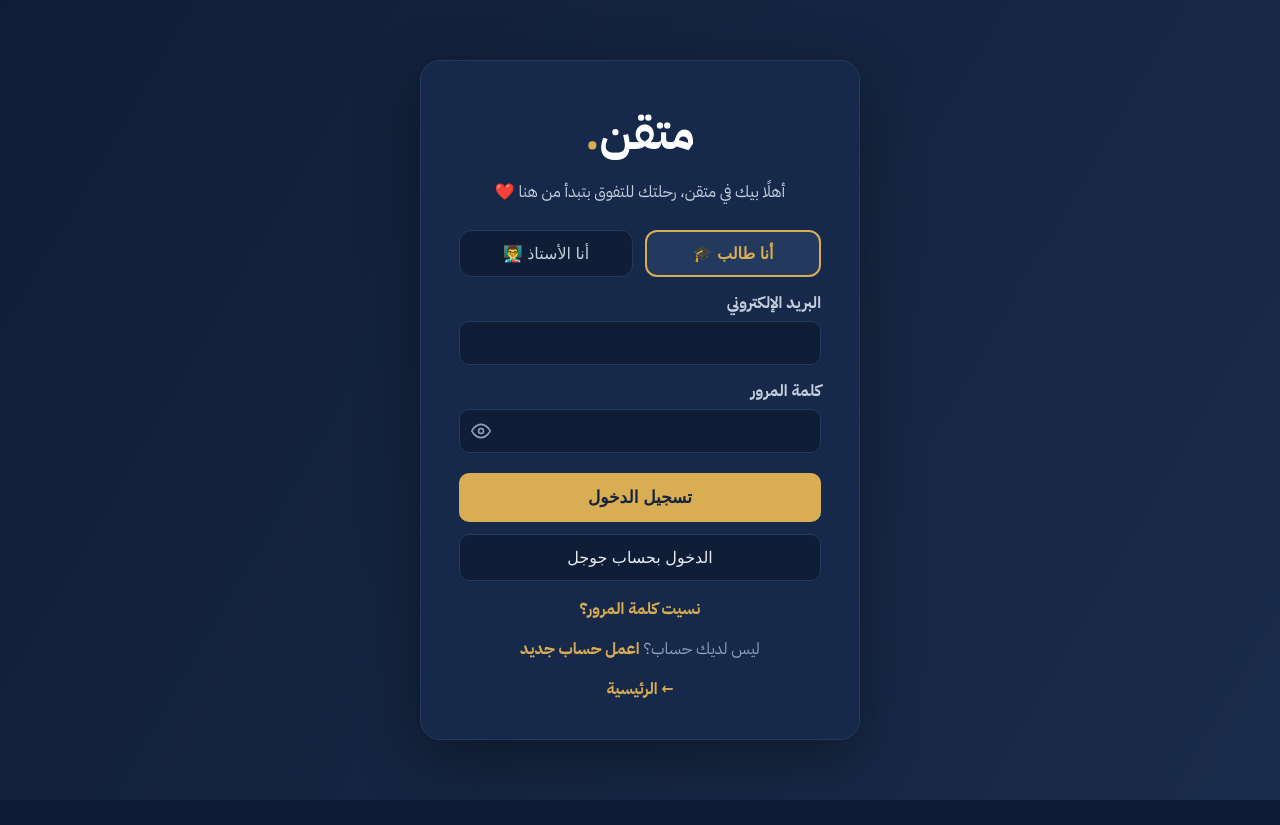
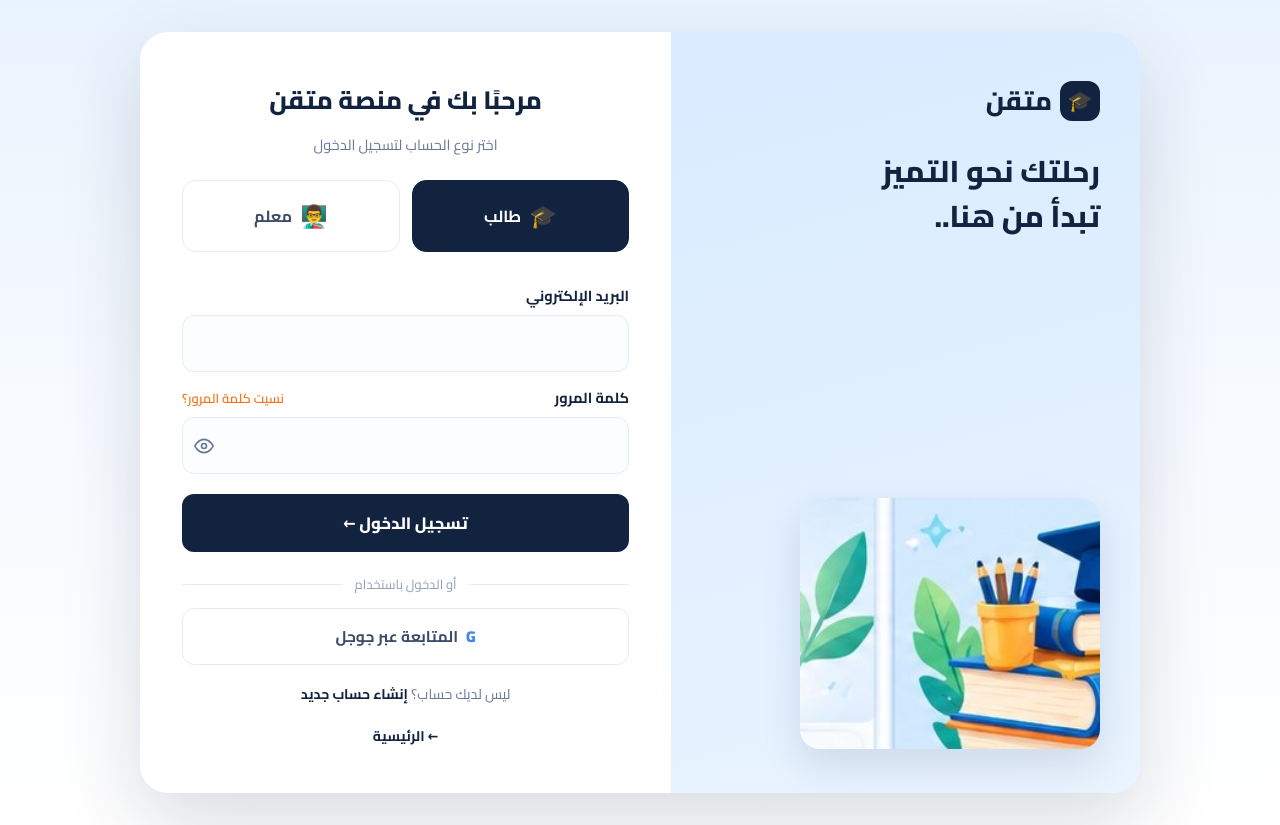
Before and after one commit to abdarhmanshryf-afk/mohamed-salah-algebaly, a Next.js app in the folder apps/web/: page /login in a window 1280 px wide. Before the commit the page ends 800 px from the top, so only its background shows below. Built offline with nearby package versions, Linux system fonts and the light colour scheme; no server answers.

Commit message:
redesign: /login new light two-panel design (nql), logic unchanged

```diff
--- a/apps/web/app/globals.css
+++ b/apps/web/app/globals.css
@@ -242,3 +242,40 @@ input:focus,select:focus,textarea:focus{outline:2px solid var(--gold);outline-of
 @media(max-width:900px){
   body:has(.nq) .notif-bell{top:200px !important}
 }
+
+/* ===== صفحة الدخول الجديدة (nql) ===== */
+.nql{min-height:100vh;display:flex;align-items:center;justify-content:center;padding:32px 5%}
+.nql-shell{display:flex;width:100%;max-width:1000px;min-height:580px;background:#fff;border-radius:28px;overflow:hidden;box-shadow:0 30px 80px rgba(18,35,63,.16)}
+.nql-brand{flex:1;background:linear-gradient(165deg,#d8ebff 0%,#eaf4ff 100%);padding:44px 40px;display:flex;flex-direction:column;gap:18px}
+.nql-brand h2{color:var(--nq-navy);font-size:30px;font-weight:800;line-height:1.5;margin:6px 0 0}
+.nql-art{width:100%;max-width:300px;border-radius:20px;margin-top:auto;box-shadow:0 16px 40px rgba(18,35,63,.12)}
+.nql-panel{flex:1.15;padding:44px 42px;display:flex;flex-direction:column}
+.nql-panel h1{color:var(--nq-navy);font-size:25px;font-weight:800;margin:0;text-align:center}
+.nql-sub{color:#68779a;font-size:14.5px;text-align:center;margin:8px 0 22px}
+.nql-type{display:flex;gap:12px;margin-bottom:18px}
+.nql-type button{flex:1;padding:14px 10px;border-radius:14px;border:1.5px solid var(--border);background:#fff;cursor:pointer;font-family:inherit;font-size:16px;font-weight:700;color:#3c4c68;display:flex;align-items:center;justify-content:center;gap:8px;transition:all .15s ease}
+.nql-type button span{font-size:22px}
+.nql-type button.active{background:var(--nq-navy);color:#fff;border-color:var(--nq-navy)}
+.nql-panel label{display:block;margin:12px 0 6px;color:var(--nq-navy);font-weight:700;font-size:14.5px}
+.nql-panel input{width:100%;padding:13px 14px;border:1.5px solid var(--border);border-radius:12px;font-size:15px;background:#fbfdff;color:#16294a;font-family:inherit}
+.nql-panel input:focus{outline:2px solid var(--nq-mint);outline-offset:0;border-color:var(--nq-mint)}
+.nql-pass-head{display:flex;justify-content:space-between;align-items:baseline}
+.nql-pass-head a{color:var(--nq-orange);font-size:13px;font-weight:600}
+.nql-submit{width:100%;margin-top:20px;padding:14px;border:0;border-radius:12px;background:var(--nq-navy);color:#fff;font-size:16.5px;font-weight:800;cursor:pointer;font-family:inherit;transition:background .15s ease}
+.nql-submit:hover{background:var(--nq-navy-2)}
+.nql-submit:disabled{opacity:.6;cursor:default}
+.nql-divider{display:flex;align-items:center;gap:12px;color:#8fa0b8;font-size:13px;margin:20px 0 12px}
+.nql-divider::before,.nql-divider::after{content:"";flex:1;border-top:1px solid var(--border)}
+.nql-google{width:100%;padding:13px;border:1.5px solid var(--border);border-radius:12px;background:#fff;font-size:15.5px;font-weight:700;color:#3c4c68;cursor:pointer;font-family:inherit;display:flex;align-items:center;justify-content:center;gap:8px;transition:border-color .15s ease}
+.nql-google:hover{border-color:var(--nq-blue-2);background:#fbfdff}
+.nql-msg{margin:14px 0 0;color:#b45309;background:#fdf1dc;border-radius:10px;padding:10px 14px;font-size:14px;text-align:center}
+.nql-links{margin-top:16px;text-align:center;color:#68779a;font-size:14px}
+.nql-links a{color:var(--nq-navy);font-weight:700}
+@media(max-width:820px){
+  .nql{padding:18px 4%}
+  .nql-shell{flex-direction:column;min-height:0}
+  .nql-brand{padding:26px 24px;align-items:center;text-align:center;gap:10px}
+  .nql-brand h2{font-size:21px;margin:0}
+  .nql-art{display:none}
+  .nql-panel{padding:26px 22px 30px}
+}
--- a/apps/web/app/login/page.tsx
+++ b/apps/web/app/login/page.tsx
@@ -134,25 +134,23 @@ export default function Login() {
     }
   }
 
-  const optionStyle = (active: boolean): React.CSSProperties => ({
-    flex: 1,
-    padding: "12px",
-    borderRadius: "12px",
-    border: active ? "2px solid var(--gold)" : "1px solid var(--border)",
-    background: active ? "var(--border)" : "var(--bg-2)",
-    color: active ? "var(--gold)" : "var(--text-soft)",
-    fontWeight: active ? 700 : 400,
-    cursor: "pointer",
-    fontSize: "16px",
-  });
-
   // أثناء فحص الجلسة: شاشة دخول نظيفة من غير فورم.
   if (checking) {
     return (
-      <main className="auth-wrap">
-        <div className="auth-card">
-          <h1 className="auth-brand">متقن<span>.</span></h1>
-          <p className="auth-welcome">جاري الدخول للمنصة...</p>
+      <main className="nq nql">
+        <div className="nql-shell">
+          <aside className="nql-brand">
+            <a className="nq-logo" href="/" aria-label="متقن — الرئيسية">
+              <span className="nq-logo-mark" aria-hidden="true">🎓</span>
+              <span>متقن</span>
+            </a>
+            <h2>رحلتك نحو التميز<br />تبدأ من هنا..</h2>
+            <img src="/illustrations/books.png" alt="" className="nql-art" />
+          </aside>
+          <section className="nql-panel">
+            <h1>مرحبًا بك في منصة متقن</h1>
+            <p className="nql-sub">جاري الدخول للمنصة...</p>
+          </section>
         </div>
       </main>
     );
@@ -161,89 +159,110 @@ export default function Login() {
   // جلسة شغالة: اختيار ثابت، بلا وميض ولا تحويل تلقائي.
   if (sessionInfo) {
     return (
-      <main className="auth-wrap">
-        <div className="auth-card">
-          <h1 className="auth-brand">متقن<span>.</span></h1>
-          <p className="auth-welcome">أهلًا بيك في متقن، رحلتك للتفوق بتبدأ من هنا ❤️</p>
+      <main className="nq nql">
+        <div className="nql-shell">
+          <aside className="nql-brand">
+            <a className="nq-logo" href="/" aria-label="متقن — الرئيسية">
+              <span className="nq-logo-mark" aria-hidden="true">🎓</span>
+              <span>متقن</span>
+            </a>
+            <h2>رحلتك نحو التميز<br />تبدأ من هنا..</h2>
+            <img src="/illustrations/books.png" alt="" className="nql-art" />
+          </aside>
+          <section className="nql-panel">
+            <h1>مرحبًا بك في منصة متقن</h1>
+            <p className="nql-sub">أهلًا بيك في متقن، رحلتك للتفوق بتبدأ من هنا ❤️</p>
 
-          <button type="button" className="auth-primary" onClick={continueAs}>
+            <button type="button" className="nql-submit" onClick={continueAs}>
               كمّل كـ {sessionInfo.name || "حسابك"}
             </button>
-          <button type="button" className="auth-google" onClick={switchAccount}>
+            <button type="button" className="nql-google" onClick={switchAccount}>
               دخول بحساب تاني
             </button>
 
-          <div className="auth-links">
+            <div className="nql-links">
               <a href="/">← الرئيسية</a>
             </div>
+          </section>
         </div>
       </main>
     );
   }
 
   return (
-    <main className="auth-wrap">
-      <div className="auth-card">
-        <h1 className="auth-brand">متقن<span>.</span></h1>
-        <p className="auth-welcome">أهلًا بيك في متقن، رحلتك للتفوق بتبدأ من هنا ❤️</p>
+    <main className="nq nql">
+      <div className="nql-shell">
+        <aside className="nql-brand">
+          <a className="nq-logo" href="/" aria-label="متقن — الرئيسية">
+            <span className="nq-logo-mark" aria-hidden="true">🎓</span>
+            <span>متقن</span>
+          </a>
+          <h2>رحلتك نحو التميز<br />تبدأ من هنا..</h2>
+          <img src="/illustrations/books.png" alt="" className="nql-art" />
+        </aside>
+        <section className="nql-panel">
+          <h1>مرحبًا بك في منصة متقن</h1>
+          <p className="nql-sub">اختر نوع الحساب لتسجيل الدخول</p>
 
-        <div
-          role="group"
-          aria-label="نوع الحساب"
-          style={{ display: "flex", gap: "12px", marginBottom: "8px" }}
-        >
+          <div role="group" aria-label="نوع الحساب" className="nql-type">
             <button
               type="button"
-            style={optionStyle(accountType === "student")}
+              className={accountType === "student" ? "active" : ""}
               onClick={() => setAccountType("student")}
             >
-            أنا طالب 🎓
+              <span aria-hidden="true">🎓</span>
+              طالب
             </button>
             <button
               type="button"
-            style={optionStyle(accountType === "teacher")}
+              className={accountType === "teacher" ? "active" : ""}
               onClick={() => setAccountType("teacher")}
             >
-            أنا الأستاذ 👨‍🏫
+              <span aria-hidden="true">👨‍🏫</span>
+              معلم
             </button>
           </div>
 
           <form onSubmit={handleLogin}>
-          <label>البريد الإلكتروني</label>
+            <label htmlFor="nql-email">البريد الإلكتروني</label>
             <input
+              id="nql-email"
               type="email"
               value={email}
               onChange={(e) => setEmail(e.target.value)}
               required
             />
 
-          <label>كلمة المرور</label>
+            <div className="nql-pass-head">
+              <label htmlFor="nql-pass">كلمة المرور</label>
+              <a href="/forgot-password">نسيت كلمة المرور؟</a>
+            </div>
             <PasswordInput
               value={password}
               onChange={setPassword}
               autoComplete="current-password"
             />
 
-          <button type="submit" disabled={loading}>
-            {loading ? "جاري تسجيل الدخول..." : "تسجيل الدخول"}
+            <button type="submit" className="nql-submit" disabled={loading}>
+              {loading ? "جاري تسجيل الدخول..." : "تسجيل الدخول ←"}
             </button>
           </form>
 
-        <button type="button" className="auth-google" onClick={handleGoogle}>
-          الدخول بحساب جوجل
+          <div className="nql-divider"><span>أو الدخول باستخدام</span></div>
+
+          <button type="button" className="nql-google" onClick={handleGoogle}>
+            <span aria-hidden="true" style={{ fontWeight: 900, color: "#4285F4" }}>G</span> المتابعة عبر جوجل
           </button>
 
-        {message && <p role="alert">{message}</p>}
+          {message && <p role="alert" className="nql-msg">{message}</p>}
 
-        <div className="auth-links">
-          <a href="/forgot-password">نسيت كلمة المرور؟</a>
+          <div className="nql-links">
+            ليس لديك حساب؟ <a href="/register">إنشاء حساب جديد</a>
           </div>
-        <div className="auth-links">
-          ليس لديك حساب؟ <a href="/register">اعمل حساب جديد</a>
-        </div>
-        <div className="auth-links">
+          <div className="nql-links">
             <a href="/">← الرئيسية</a>
           </div>
+        </section>
       </div>
     </main>
   );
```
Lines whose indentation alone changed are shown as unchanged.
